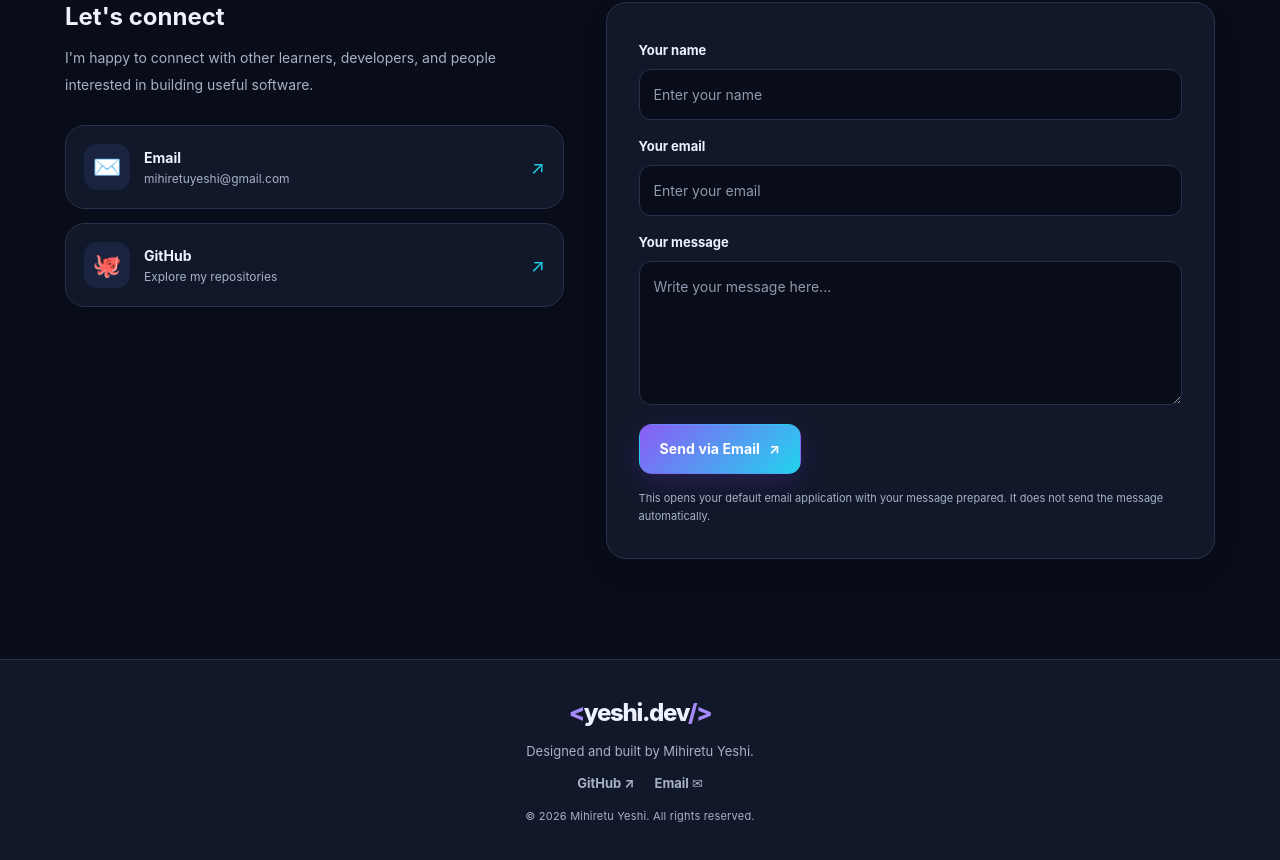
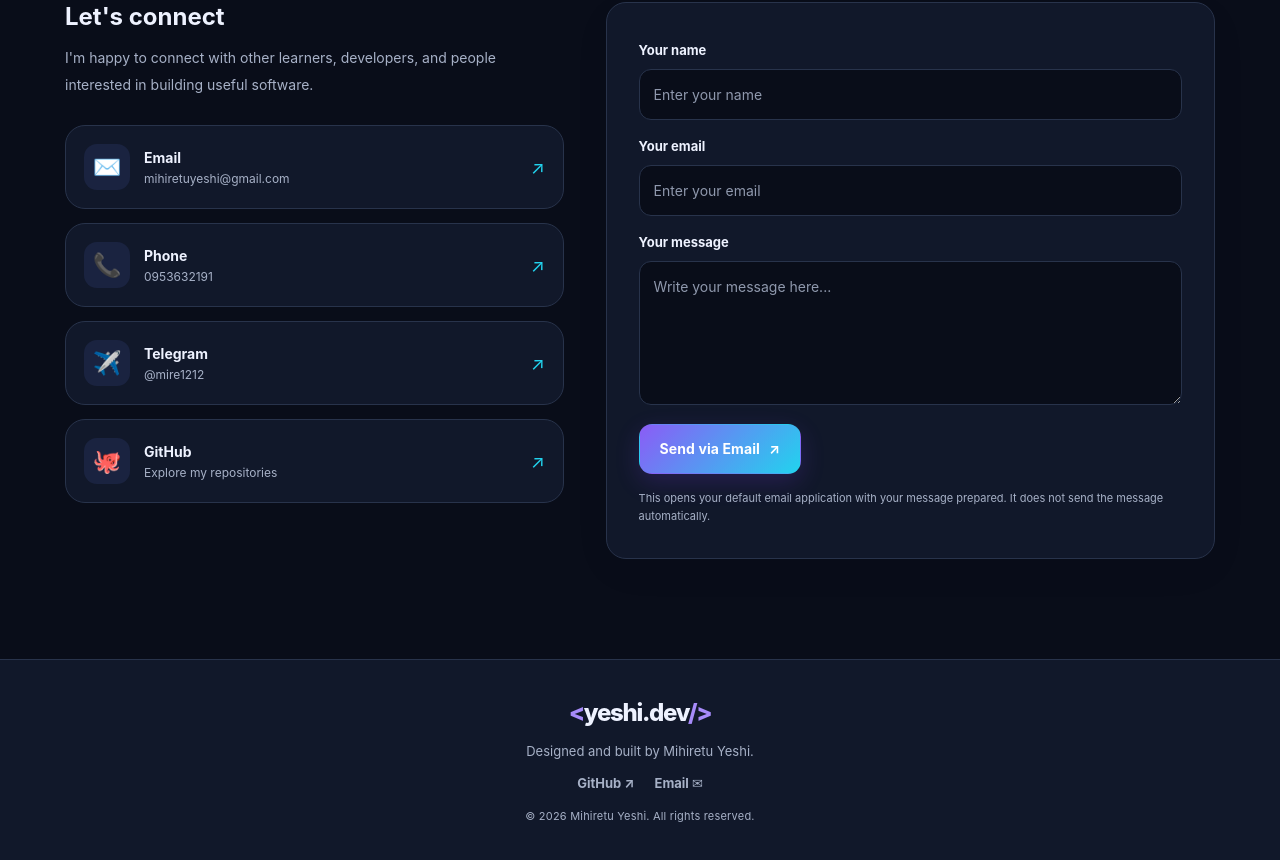
Before and after one commit to yeshi-830/portifolio, a React (Vite) app: page / in a window 1280 px wide. Shown: the part 3830-4690 px from the top of the page. Built offline with nearby package versions, Linux system fonts and the light colour scheme.

Commit message:
contact updated

```diff
--- a/src/App.jsx
+++ b/src/App.jsx
@@ -6,6 +6,8 @@ import "./App.css";
 
 const EMAIL = "mihiretuyeshi@gmail.com";
 const GITHUB = "https://github.com/yeshi-830";
+const PHONE = "0953632191";
+const TELEGRAM = "https://t.me/mire1212";
 
 const roles = [
   "Aspiring Full-Stack Developer",
@@ -490,6 +492,29 @@ function App() {
                     <span className="contact-arrow">↗</span>
                   </a>
 
+                  <a className="contact-card" href={`tel:${PHONE}`}>
+                    <span className="contact-card-icon">📞</span>
+                    <span>
+                      <strong>Phone</strong>
+                      <small>{PHONE}</small>
+                    </span>
+                    <span className="contact-arrow">↗</span>
+                  </a>
+
+                  <a
+                    className="contact-card"
+                    href={TELEGRAM}
+                    target="_blank"
+                    rel="noreferrer"
+                  >
+                    <span className="contact-card-icon">✈️</span>
+                    <span>
+                      <strong>Telegram</strong>
+                      <small>@mire1212</small>
+                    </span>
+                    <span className="contact-arrow">↗</span>
+                  </a>
+
                   <a
                     className="contact-card"
                     href={GITHUB}
```
